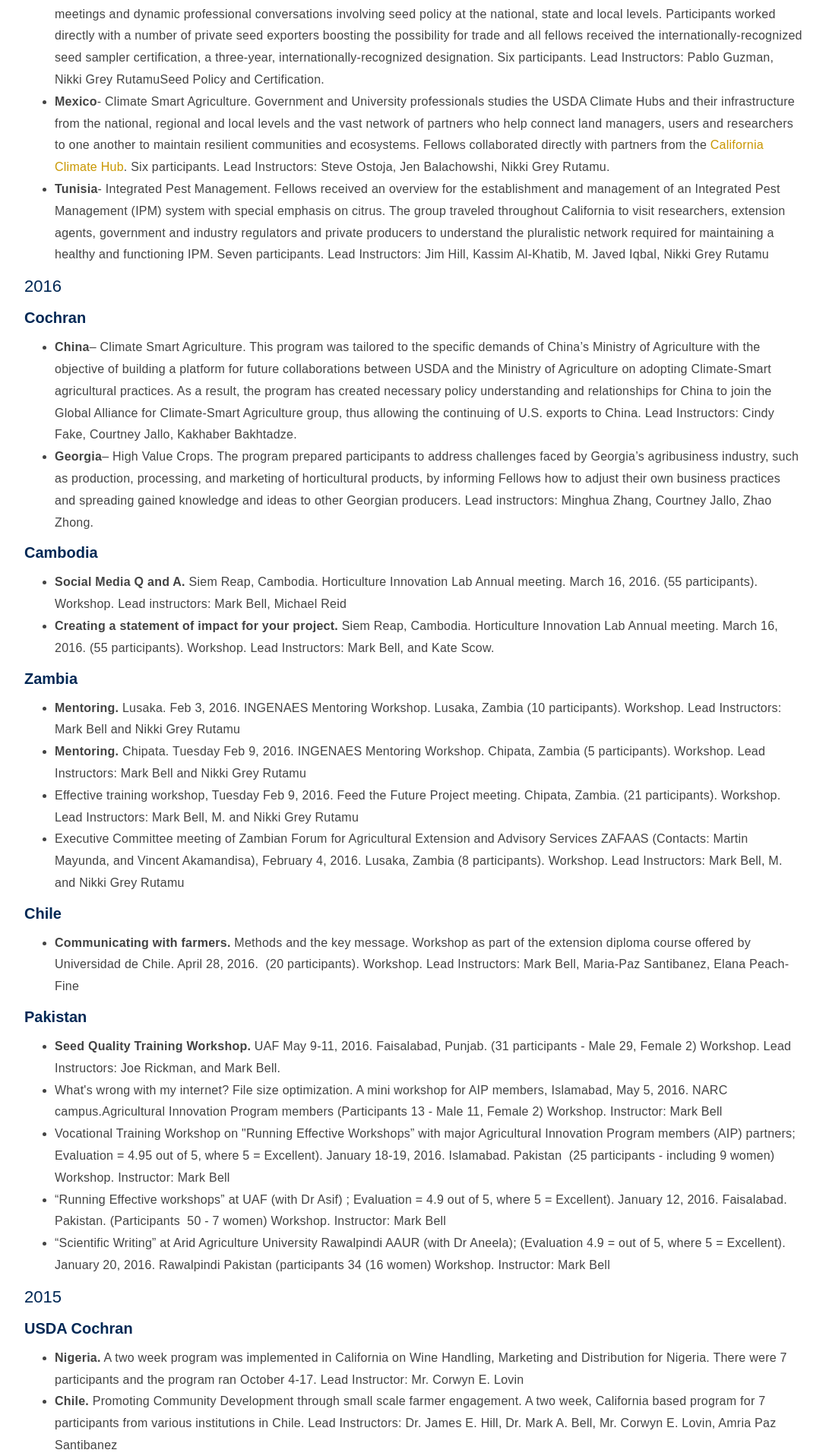
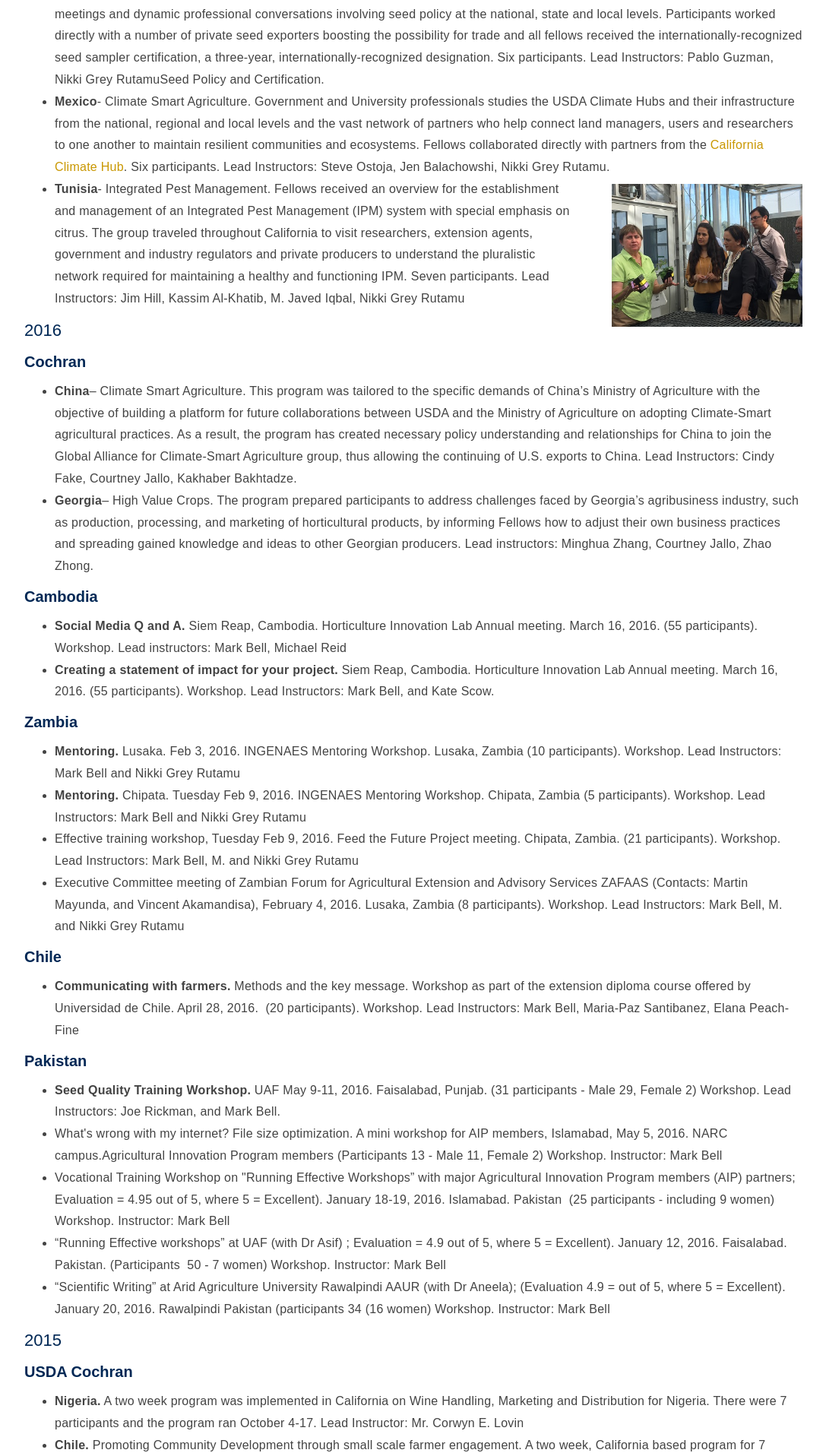
Before and after one commit to ucdavis/ip, a Jekyll site: the page built from training-and-extension/recent-courses.html, in a window 1280 px wide. Shown: the part 438-2350 px from the top of the page at 76% size, without its empty margins (96-1183 px from the left). Built offline with Jekyll 4.4.1, drawn with Linux system fonts in a browser that asks for light colours; nearby versions of some CDN libraries.

Commit message:
insert picture

```diff
--- a/training-and-extension/recent-courses.html
+++ b/training-and-extension/recent-courses.html
@@ -11,9 +11,11 @@ title: Training and Workshops
   upon finishing the course.</p>
     <h2>2017</h2>
     <h3>Cochran</h3>
+
       <ul>
       <li><b> Kenya and Uganda</b>- Seed Policy and Seed Certification. This interactive 2.5-week training mixed field-based visits with professional meetings and dynamic professional conversations involving seed policy at the national, state and local levels. Participants worked directly with a number of private seed exporters boosting the possibility for trade and all fellows received the internationally-recognized seed sampler certification, a three-year, internationally-recognized designation. Six participants. Lead Instructors: Pablo Guzman, Nikki Grey RutamuSeed Policy and Certification.</li>
       <li><b>Mexico</b>- Climate Smart Agriculture. Government and University professionals studies the USDA Climate Hubs and their infrastructure from the national, regional and local levels and the vast network of partners who help connect land managers, users and researchers to one another to maintain resilient communities and ecosystems. Fellows collaborated directly with partners from the <a target="_blank" href="http://caclimatehub.ucdavis.edu/">California Climate Hub</a>. Six participants. Lead Instructors: Steve Ostoja, Jen Balachowshi, Nikki Grey Rutamu.</li>
+     <div class="imagewrapper imagewrapper--right"><img src="/media/training/Cochran_6882.jpg" alt=""></div>
       <li><b>Tunisia</b>- Integrated Pest Management. Fellows received an overview for the establishment and management of an Integrated Pest Management (IPM) system with special emphasis on citrus. The group traveled throughout California to visit researchers, extension agents, government and industry regulators and private producers to understand the pluralistic network required for maintaining a healthy and functioning IPM. Seven participants. Lead Instructors: Jim Hill, Kassim Al-Khatib, M. Javed Iqbal, Nikki Grey Rutamu </li>
     </ul>
     <h2>2016</h2>
```
Also changed, not shown: media/training/Cochran_6882.JPG (added), 2 other files.
